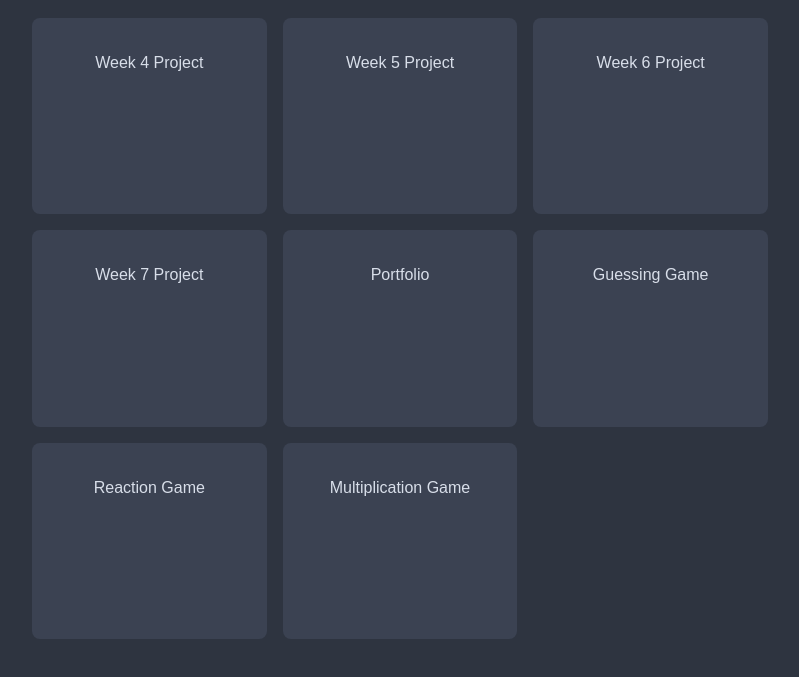
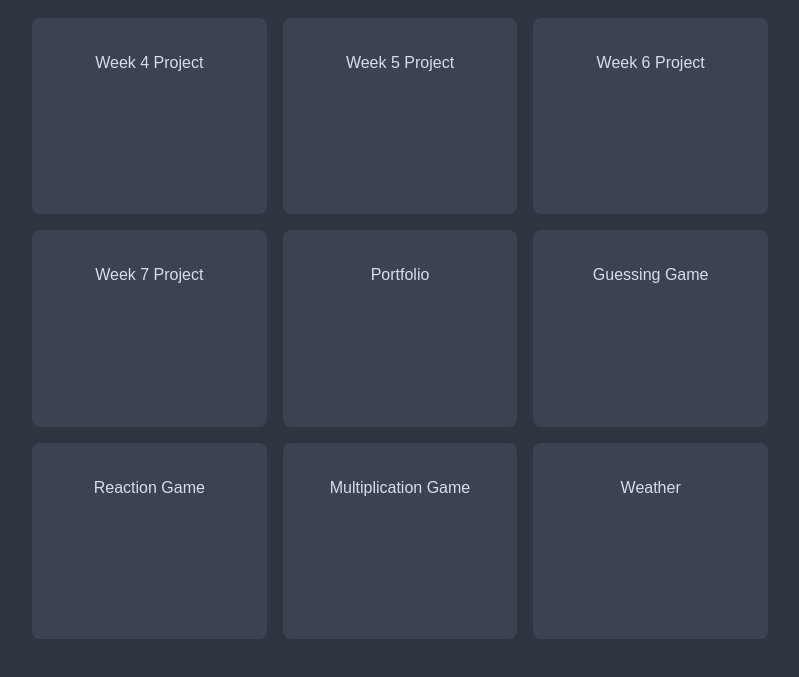
Before and after one commit to cerzzi/iot-ja-web, a plain HTML site: page landingpage/index.html in a window 1280 px wide. Shown: the part 97-774 px from the top of the page, without its empty margins (240-1039 px from the left). Drawn offline with Linux system fonts and the light colour scheme.

Commit message:
lisätty weather

```diff
--- a/landingpage/index.html
+++ b/landingpage/index.html
@@ -18,6 +18,8 @@
             <a href="/Guessing_Game/" class="project-card">Guessing Game</a>
             <a href="/Reaction_Game/" class="project-card">Reaction Game</a>
             <a href="/Multiplication_Game/" class="project-card">Multiplication Game</a>
+            <a href="/Weather/" class="project-card">Weather</a>
+
         </div>
         <footer>
             <p></p>
```
